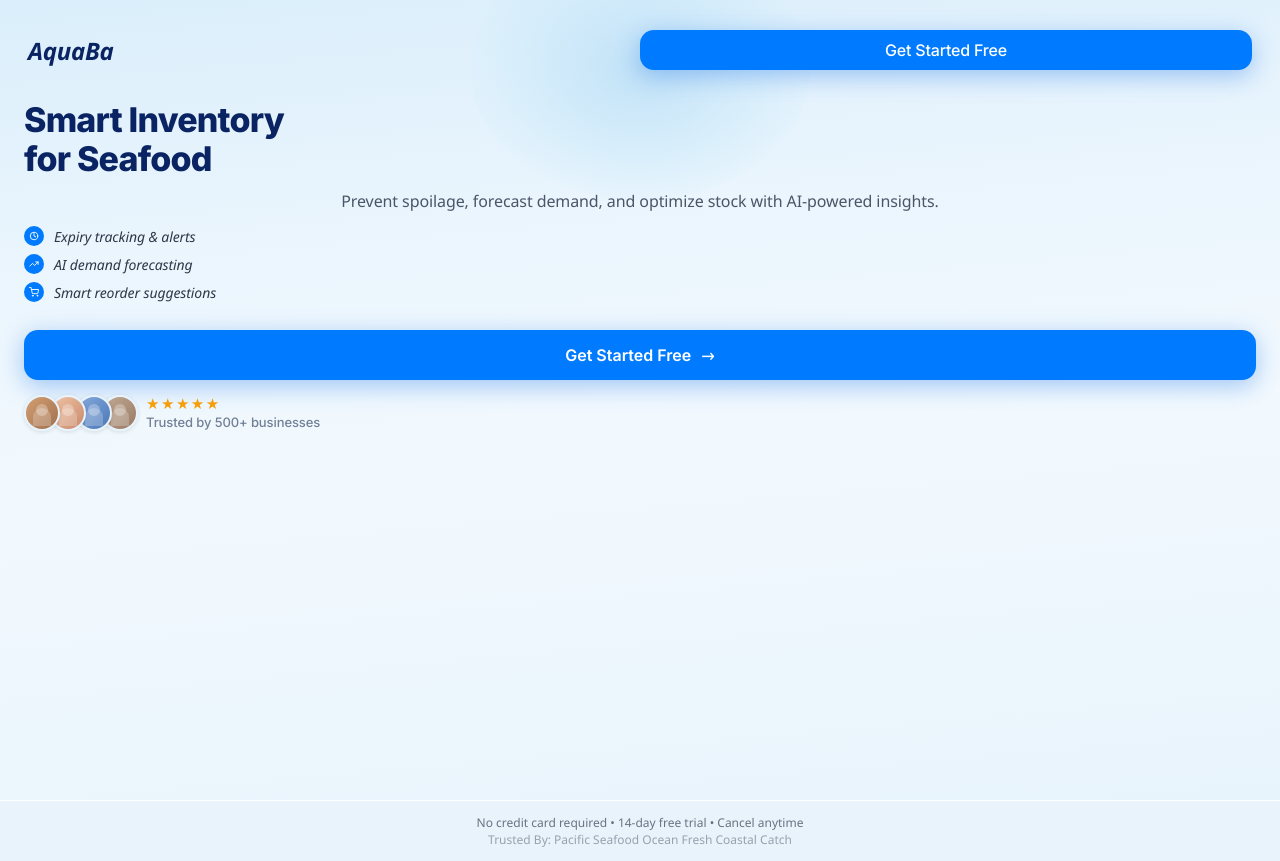
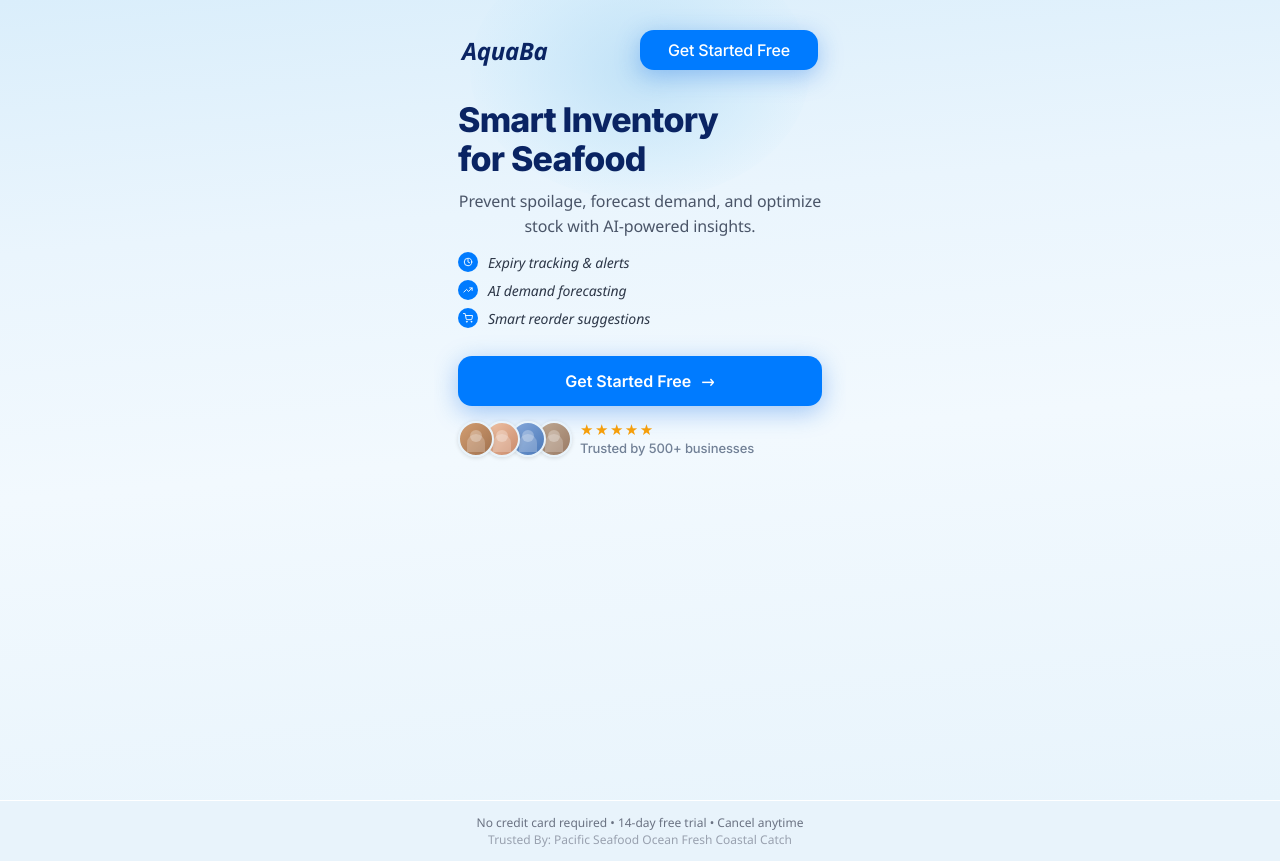
Before and after one commit to AQUABA-AI/AquaBa-AI-Frontend-developer, a React (Vite) app in the folder AquaBa-AI-Frontend/: page /landing in a window 1280 px wide. Built offline with nearby package versions, Linux system fonts and the light colour scheme.

Commit message:
some changes made

```diff
--- a/AquaBa-AI-Frontend/src/Pages/Home/Home.jsx
+++ b/AquaBa-AI-Frontend/src/Pages/Home/Home.jsx
@@ -17,7 +17,7 @@ const isAuthenticated = () => {
 function Home() {
   return (
     <Routes>
-      <Route path="/" element={<Login />} />
+      <Route path="/" element={<Landing/>} />
       <Route path="/landing" element={<Landing />} />
       <Route path="/login" element={<Login />} />
       <Route path="/register" element={<Register />} />
--- a/AquaBa-AI-Frontend/src/Pages/Landing/Landing.jsx
+++ b/AquaBa-AI-Frontend/src/Pages/Landing/Landing.jsx
@@ -170,7 +170,7 @@ function Landing() {
               }}
               onMouseEnter={() => setBtnHovered(true)}
               onMouseLeave={() => setBtnHovered(false)}
-              onClick={() => navigate("/inventory")}
+              onClick={() => navigate("/login")}
             >
               Get Started Free
               <span style={{ fontSize: 18, fontWeight: 400, marginLeft: 2 }}>→</span>
--- a/AquaBa-AI-Frontend/src/Pages/Landing/LandingPage.jsx
+++ b/AquaBa-AI-Frontend/src/Pages/Landing/LandingPage.jsx
@@ -14,7 +14,7 @@ const S = {
   // Mobile shell — matches screenshot width
   shell: {
     width: "100%",
-    maxWidth: "100%",
+    maxWidth: 412,
     minHeight: "100vh",
     position: "relative",
     overflow: "hidden",
--- a/AquaBa-AI-Frontend/src/Pages/Login/Login.jsx
+++ b/AquaBa-AI-Frontend/src/Pages/Login/Login.jsx
@@ -49,7 +49,7 @@ export default function Login() {
     localStorage.setItem("role", "user");
     localStorage.setItem("welcomeName", matchedUser.fullName);
 
-    navigate("/landing");
+    navigate("/inventory");
   };
 
   return (
```
